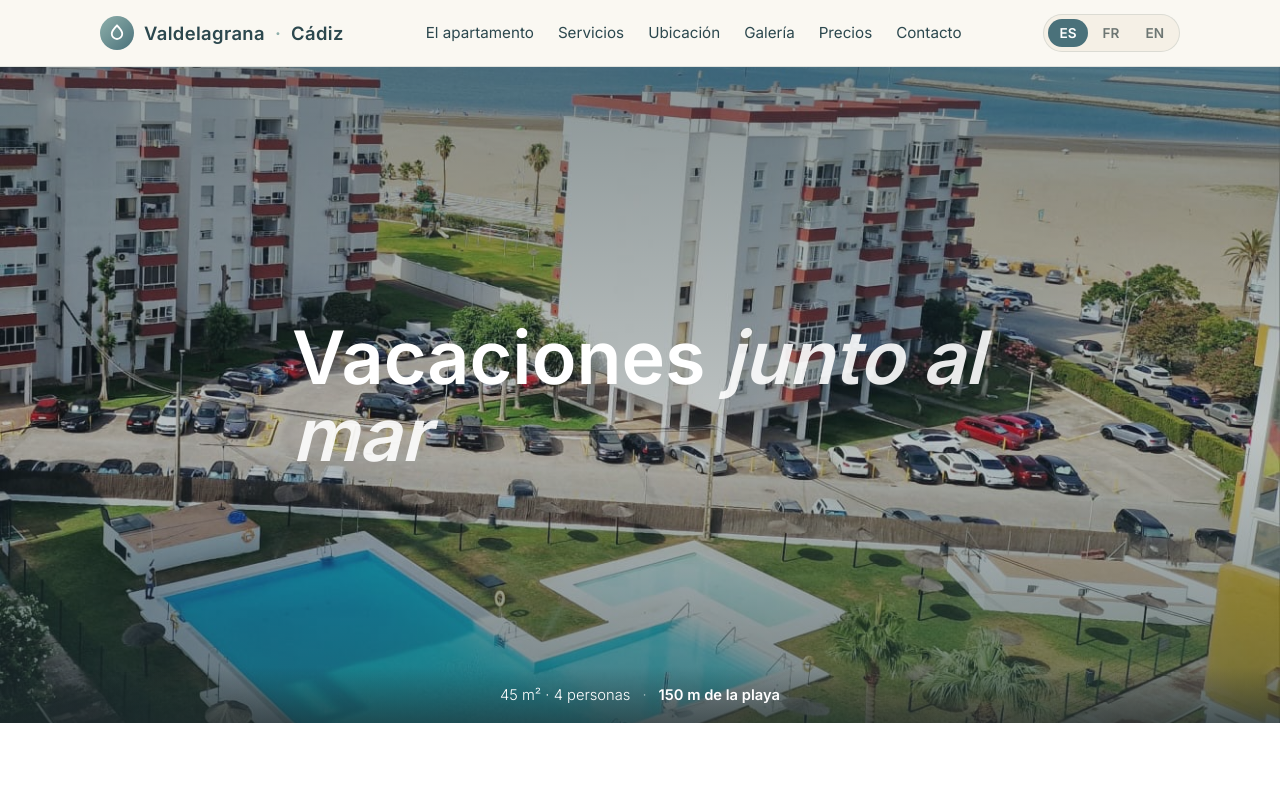
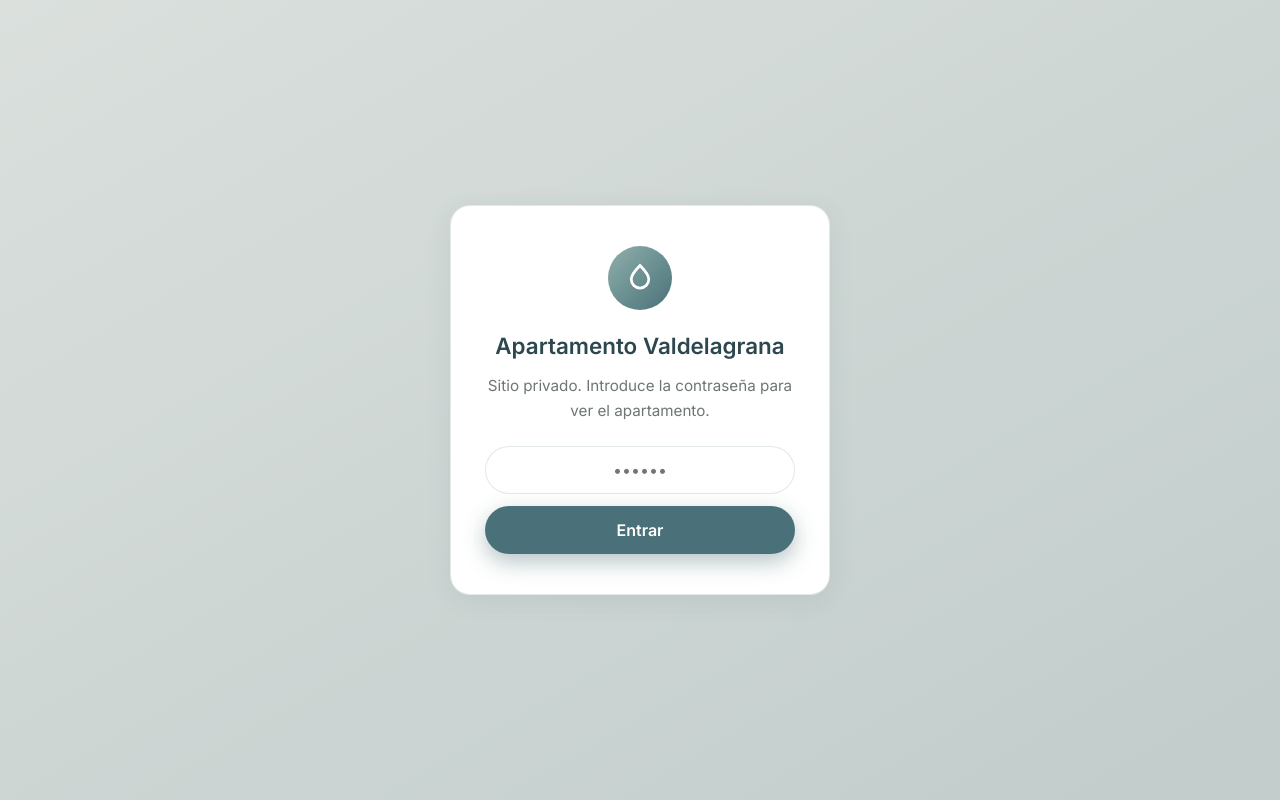
Before and after one commit to leo-hildegarde/apartamento-valdelagrana, a plain HTML site: page index.html in a window 1280 px wide. Shown: the top 800 px of the page. Drawn offline with Linux system fonts and the light colour scheme.

Commit message:
Add password access gate and custom-domain CNAME

```diff
--- a/index.html
+++ b/index.html
@@ -211,6 +211,26 @@
     .lang-switch button{padding:5px 8px}
   }
 
+  /* Access gate */
+  .gate{
+    position:fixed;inset:0;z-index:200;
+    background:linear-gradient(150deg,rgba(74,113,122,.18),rgba(74,113,122,.32)),var(--cream);
+    display:flex;align-items:center;justify-content:center;padding:20px;text-align:center;
+  }
+  .gate.hidden{display:none}
+  .gate-card{
+    background:#fff;border:1px solid var(--line);border-radius:20px;
+    padding:40px 34px;max-width:380px;width:100%;box-shadow:var(--shadow);
+  }
+  .gate-logo{width:64px;height:64px;border-radius:50%;background:linear-gradient(135deg,var(--foam),var(--foam-deep));display:grid;place-items:center;margin:0 auto 18px;color:#fff}
+  .gate-card h3{font-weight:600;font-size:1.4rem;color:var(--foam-ink);margin-bottom:8px}
+  .gate-card p{color:var(--muted);font-size:.95rem;margin-bottom:22px}
+  #gateForm{display:flex;flex-direction:column;gap:12px}
+  #gatePass{padding:13px 16px;border:1px solid var(--line);border-radius:999px;font-family:'Inter',sans-serif;font-size:1rem;text-align:center;outline:none;color:var(--ink)}
+  #gatePass:focus{border-color:var(--foam-deep)}
+  #gateForm .btn{width:100%;justify-content:center}
+  .gate-err{display:none;color:#b23a2e;font-size:.88rem;margin-top:14px}
+
   /* Footer */
   footer{background:var(--foam-dark);color:rgba(255,255,255,.8);padding:36px 0;font-size:.9rem}
   footer .wrap{display:flex;justify-content:space-between;gap:12px;flex-wrap:wrap}
@@ -218,6 +238,22 @@
 </style>
 </head>
 <body>
+
+<!-- ============ ACCESS GATE ============ -->
+<div class="gate" id="gate">
+  <div class="gate-card">
+    <div class="gate-logo">
+      <svg width="30" height="30" viewBox="0 0 24 24" fill="none" stroke="currentColor" stroke-width="2.2" stroke-linecap="round"><path d="M12 2c4 4 7 7.5 7 11a7 7 0 1 1-14 0c0-3.5 3-7 7-11z"/></svg>
+    </div>
+    <h3 data-i18n="gate_title">Apartamento Valdelagrana</h3>
+    <p data-i18n="gate_sub">Sitio privado. Introduce la contraseña para ver el apartamento.</p>
+    <form id="gateForm" autocomplete="off">
+      <input type="password" id="gatePass" placeholder="••••••" aria-label="Contraseña">
+      <button class="btn btn-solid" type="submit" style="justify-content:center" data-i18n="gate_btn">Entrar</button>
+    </form>
+    <p class="gate-err" id="gateErr" data-i18n="gate_err">Contraseña incorrecta.</p>
+  </div>
+</div>
 
 <!-- ============ HEADER ============ -->
 <header>
@@ -539,6 +575,10 @@
       month_jul:"Julio", month_aug:"Agosto", month_sep:"Septiembre",
       price_unit:"/ quincena",
       kicker_contact:"Reserva", contact_title:"Contacto",
+      gate_title:"Apartamento Valdelagrana",
+      gate_sub:"Sitio privado. Introduce la contraseña para ver el apartamento.",
+      gate_btn:"Entrar",
+      gate_err:"Contraseña incorrecta.",
       contact_intro:"¿Preguntas o quieres reservar fechas? Escríbenos por email o WhatsApp.",
       contact_email:"Email", contact_wa:"WhatsApp",
       footer_note:"Alquiler vacacional · ES / FR / EN"
@@ -589,6 +629,10 @@
       month_jul:"Juillet", month_aug:"Août", month_sep:"Septembre",
       price_unit:"/ quinzaine",
       kicker_contact:"Réservation", contact_title:"Contact",
+      gate_title:"Apartamento Valdelagrana",
+      gate_sub:"Site privé. Saisissez le mot de passe pour voir l'appartement.",
+      gate_btn:"Entrer",
+      gate_err:"Mot de passe incorrect.",
       contact_intro:"Des questions ou envie de réserver des dates ? Écrivez-nous par email ou WhatsApp.",
       contact_email:"Email", contact_wa:"WhatsApp",
       footer_note:"Location de vacances · ES / FR / EN"
@@ -639,6 +683,10 @@
       month_jul:"July", month_aug:"August", month_sep:"September",
       price_unit:"/ fortnight",
       kicker_contact:"Booking", contact_title:"Contact",
+      gate_title:"Apartamento Valdelagrana",
+      gate_sub:"Private site. Enter the password to view the apartment.",
+      gate_btn:"Enter",
+      gate_err:"Incorrect password.",
       contact_intro:"Questions or want to book dates? Email or WhatsApp us.",
       contact_email:"Email", contact_wa:"WhatsApp",
       footer_note:"Holiday rental · ES / FR / EN"
@@ -680,6 +728,24 @@
   lb.addEventListener('click', function(){ lb.classList.remove('open'); });
   document.addEventListener('keydown', function(e){ if (e.key === 'Escape') lb.classList.remove('open'); });
 
+  // Access gate (client-side barrier only - the content is still served publicly)
+  var GATE_PASS = 'solymar';
+  var gateEl = document.getElementById('gate');
+  if (sessionStorage.getItem('vg-unlocked') === '1') {
+    gateEl.classList.add('hidden');
+  } else {
+    document.getElementById('gateForm').addEventListener('submit', function(e){
+      e.preventDefault();
+      if (document.getElementById('gatePass').value === GATE_PASS) {
+        sessionStorage.setItem('vg-unlocked', '1');
+        gateEl.classList.add('hidden');
+      } else {
+        document.getElementById('gateErr').style.display = 'block';
+        document.getElementById('gatePass').value = '';
+      }
+    });
+  }
+
   apply(lang);
 })();
 </script>
```
Also changed, not shown: 1 other file.
